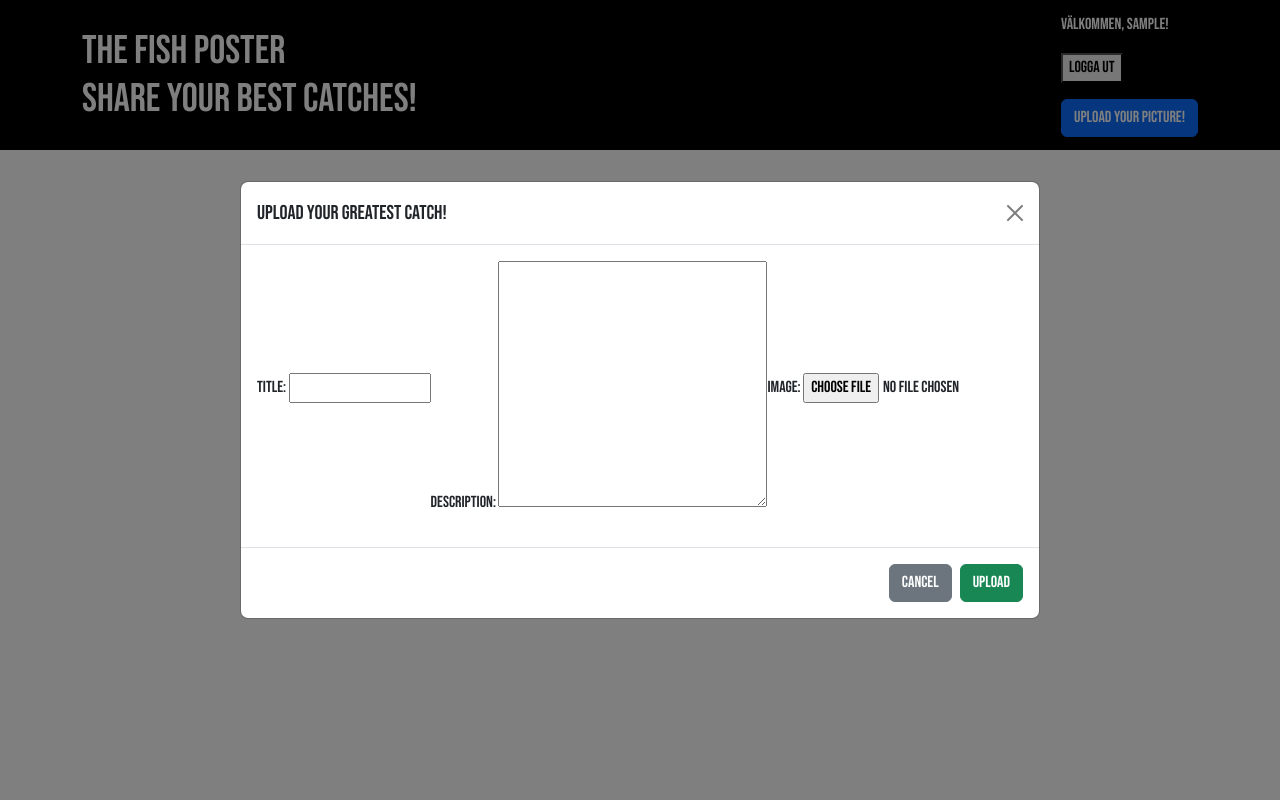
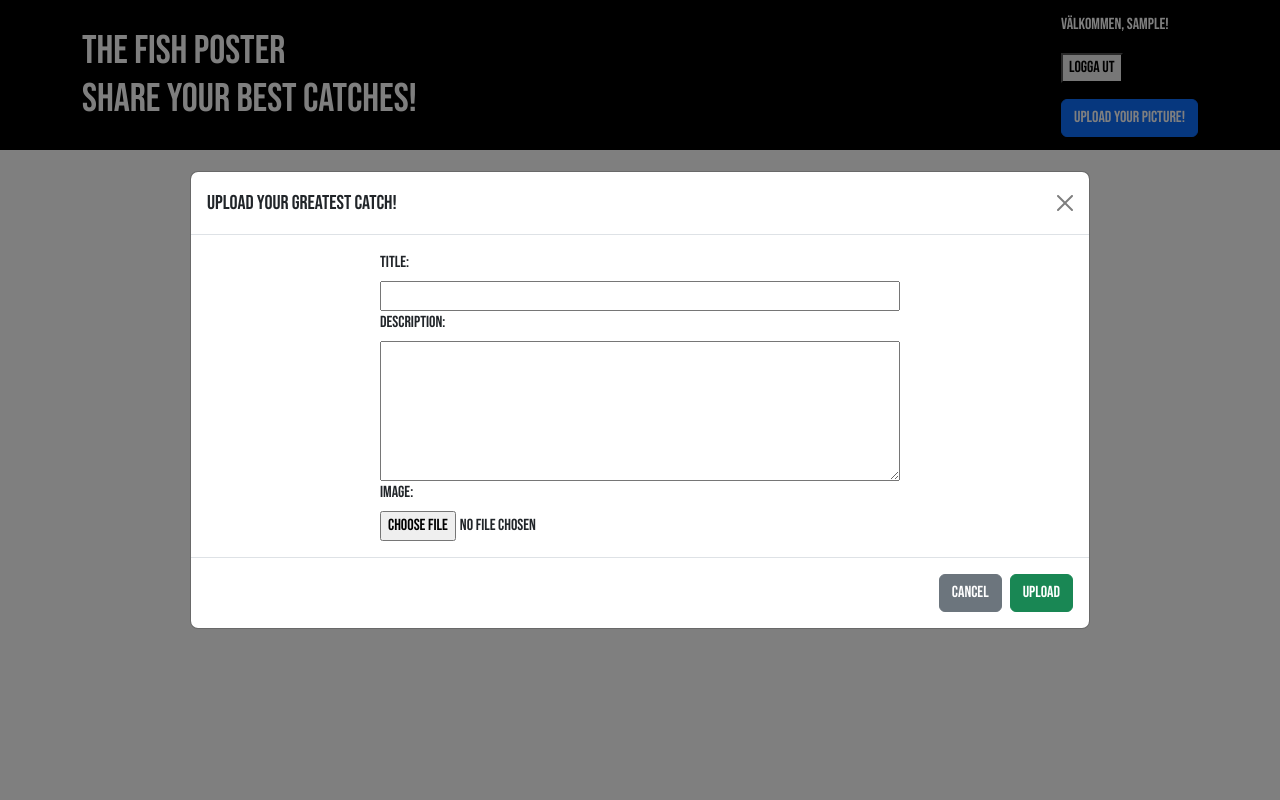
Before and after one commit to Rabbsen/thirdthingy, a Django app: page / in a window 1280 px wide, after a click on "Upload your picture!". Run offline with Django 5.2, Linux system fonts and the light colour scheme; the visitor is signed in with stand-in values (Sample User, id 1).

Commit message:
added css styling to modal

```diff
--- a/posts/templates/home.html
+++ b/posts/templates/home.html
@@ -33,7 +33,7 @@
             <p><a href="{% url 'login' %}">Logga in</a> eller <a href="{% url 'register' %}">Registrera</a></p>
         {% endif %}
             <!-- Button trigger modal -->
-            <button type="button" class="btn btn-primary" data-bs-toggle="modal" data-bs-target="#uploadModal">
+            <button type="button" class="btn btn-primary btn-modal-trigger" data-bs-toggle="modal" data-bs-target="#uploadModal">
                 Upload your picture!
             </button>
         </div>
@@ -44,7 +44,7 @@
 {% if user.is_authenticated %}
   <div class="modal fade" id="uploadModal" tabindex="-1" aria-labelledby="uploadModalLabel" aria-hidden="true">
 
-  <div class="modal-dialog modal-lg modal-dialog-centered">
+  <div class="modal-dialog modal-dialog-centered model-upload">
     <div class="modal-content">
       <div class="modal-header">
         <h5 class="modal-title" id="uploadModalLabel">
@@ -60,9 +60,18 @@
       <form method="POST" enctype="multipart/form-data">
         {% csrf_token %}
         <div class="modal-body">
-            <div class="justify-content-left">
-                <div class="d-flex flex-row align-items-center">
-                    {{ form.as_p }}
+            <div class="modal-form">
+                <div>
+                    {{ form.title.label_tag }}
+                    {{ form.title}}
+                </div>
+                <div>
+                    {{ form.description.label_tag }}
+                    {{ form.description }}
+                </div>
+                <div>
+                    {{ form.image.label_tag }}
+                    {{ form.image }}
                 </div>
             </div>
         </div>
--- a/static/css/style.css
+++ b/static/css/style.css
@@ -21,3 +21,39 @@ body {
     max-width:100%;
     align-items: center;
 }
+/* modal body styling */
+.btn-modal-styling {
+    background-color:grey;
+    color:white;
+    max-height: 25px;
+    max-width:fit-content;
+}
+.modal-body {
+    max-height: 700px;
+}
+.modal-form {
+    max-width: 520px;
+    margin: 0 auto;
+}
+.modal-form label {
+    display:block;
+    margin-bottom: 6px;
+}
+.modal-form input[type="text"],
+.modal-form input[type="file"],
+.modal-form textarea,
+.modal-form select {
+    width:100%;
+    box-sizing:border-box;
+    display:block;
+}
+.modal-form textarea {
+    height:140px;
+    resize:vertical;
+}
+.model-upload {
+    max-width:900px;
+}
+@media (min-width: 992px) {
+  .model-upload { max-width: 900px; }
+}
```
